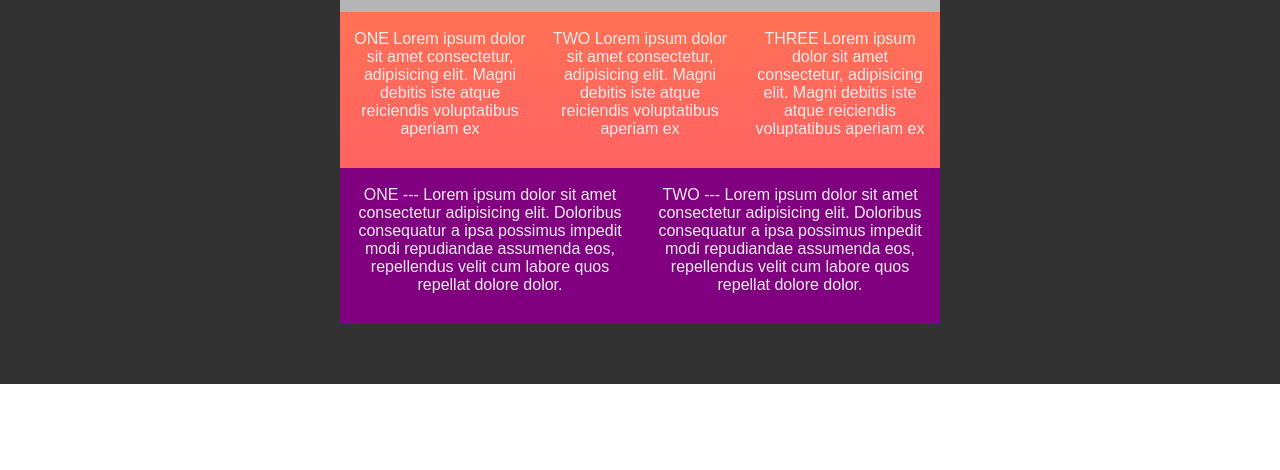
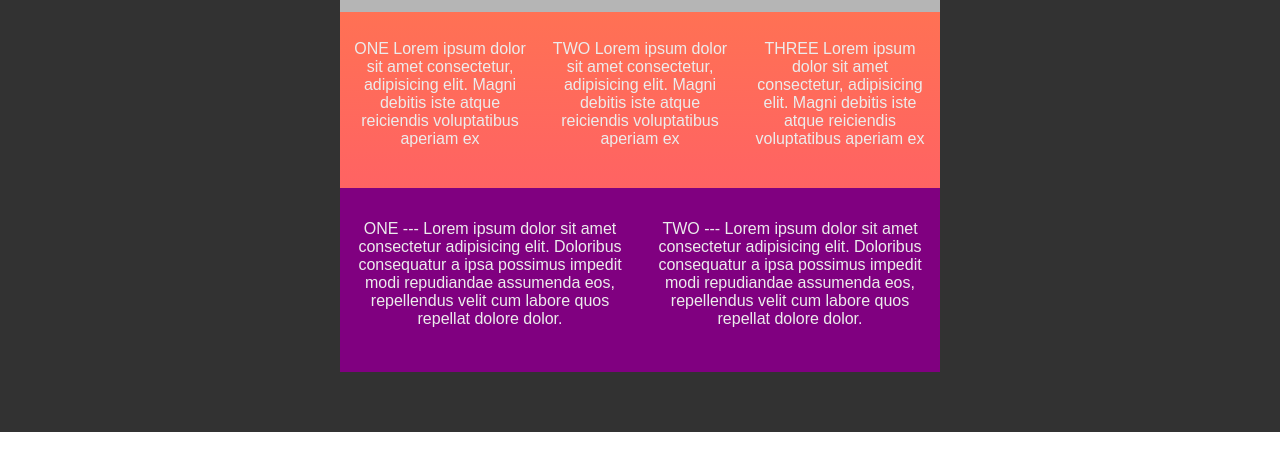
Before and after one commit to gwilliamboyd/soda-email, a plain HTML site: page index.html in a window 1280 px wide. Drawn offline with Linux system fonts and the light colour scheme.

Commit message:
adjusted padding in 2col and 3col

```diff
--- a/index.html
+++ b/index.html
@@ -25,7 +25,6 @@
         .container {
             width: 100%;
             max-width: 600px;
-            border-collapse: collapse;
         }
         .divider-row {
             background-color: #b5b5b5;
@@ -49,7 +48,7 @@
             text-align: center;
             max-width: 200px;
             width: 100%;
-            padding: 6px 12px;
+            padding: 16px 12px;
             border: 0;
         }
         .two-col {
@@ -69,7 +68,7 @@
             text-align: center;
             max-width: 300px;
             width: 100%;
-            padding: 6px 12px;
+            padding: 20px 12px;
             border: 0;
         }
         .col {
```
